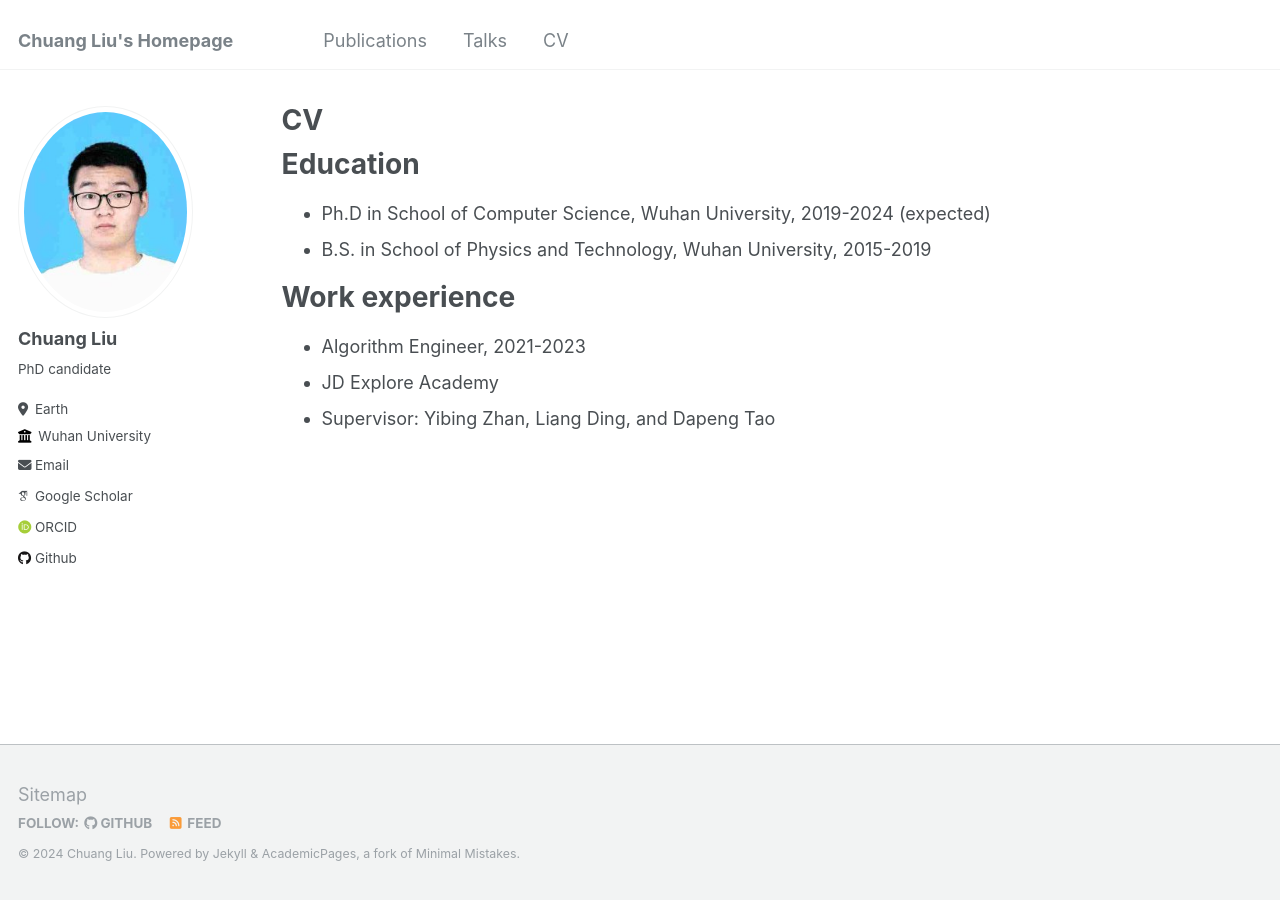
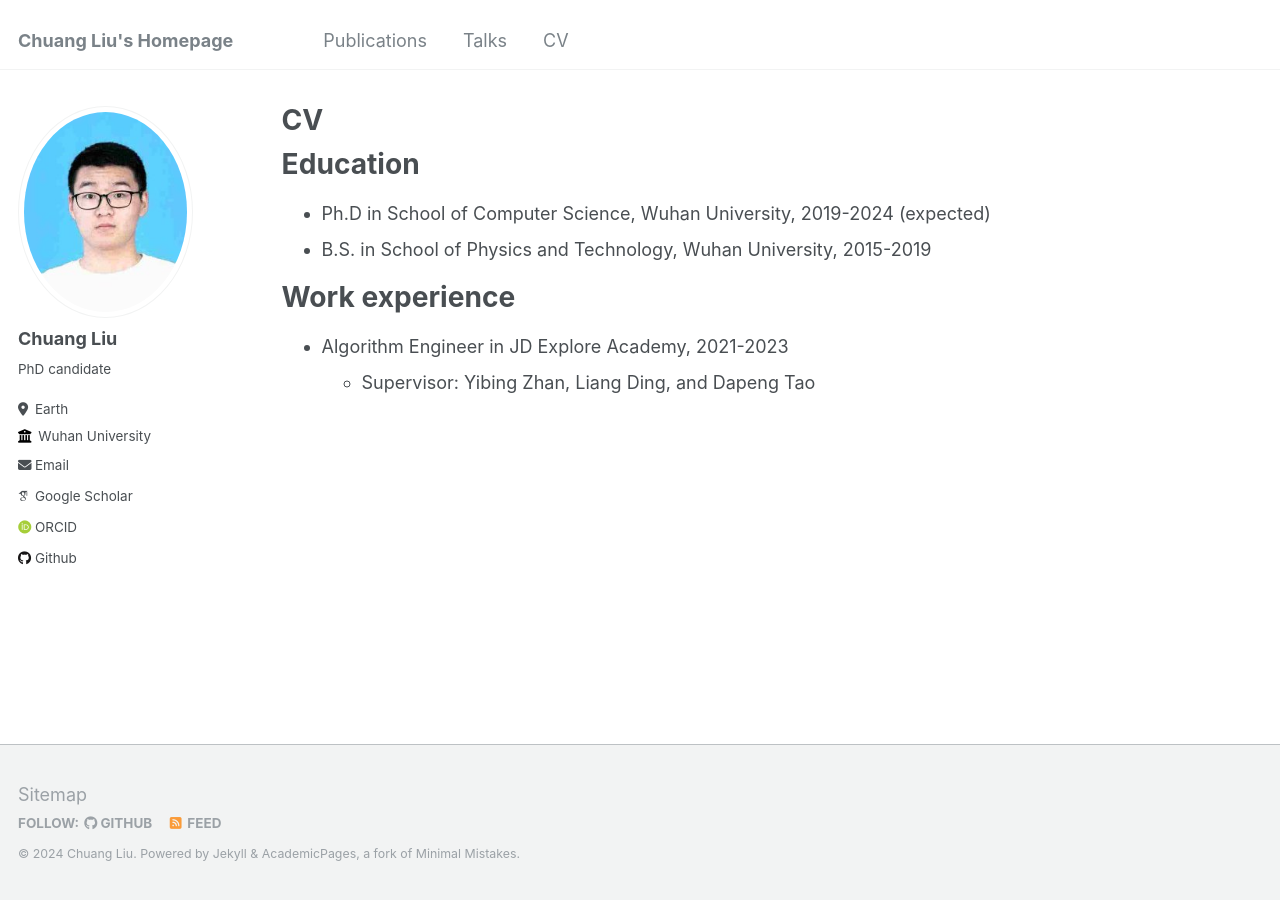
Before and after one commit to LiuChuang0059/LiuChuang0059.github.io, a Jekyll site: the page built from _pages/cv.md, in a window 1280 px wide. Built offline with Jekyll 4.4.1, drawn with Linux system fonts in a browser that asks for light colours; some web fonts are replaced.

Commit message:
Update cv.md

```diff
--- a/_pages/cv.md
+++ b/_pages/cv.md
@@ -15,6 +15,5 @@ Education
 
 Work experience
 ======
-*  Algorithm Engineer,  2021-2023
-  * JD Explore Academy
-  * Supervisor: Yibing Zhan, Liang Ding, and Dapeng Tao
+*  Algorithm Engineer in JD Explore Academy,  2021-2023
+    * Supervisor: Yibing Zhan, Liang Ding, and Dapeng Tao
```
